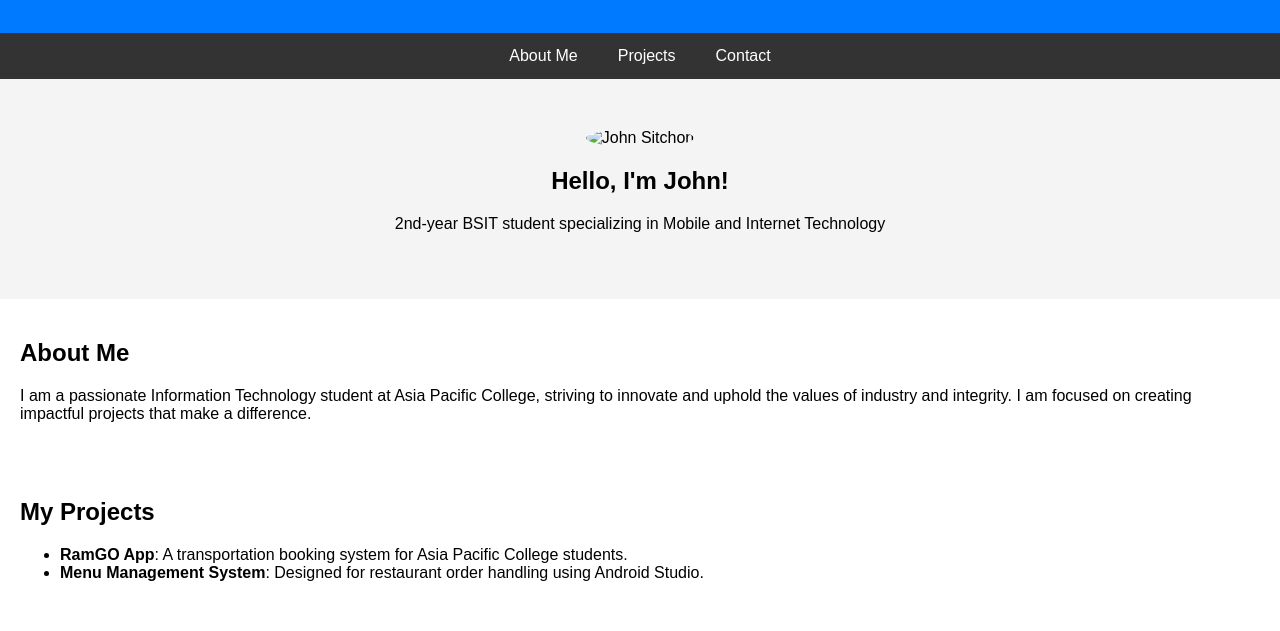
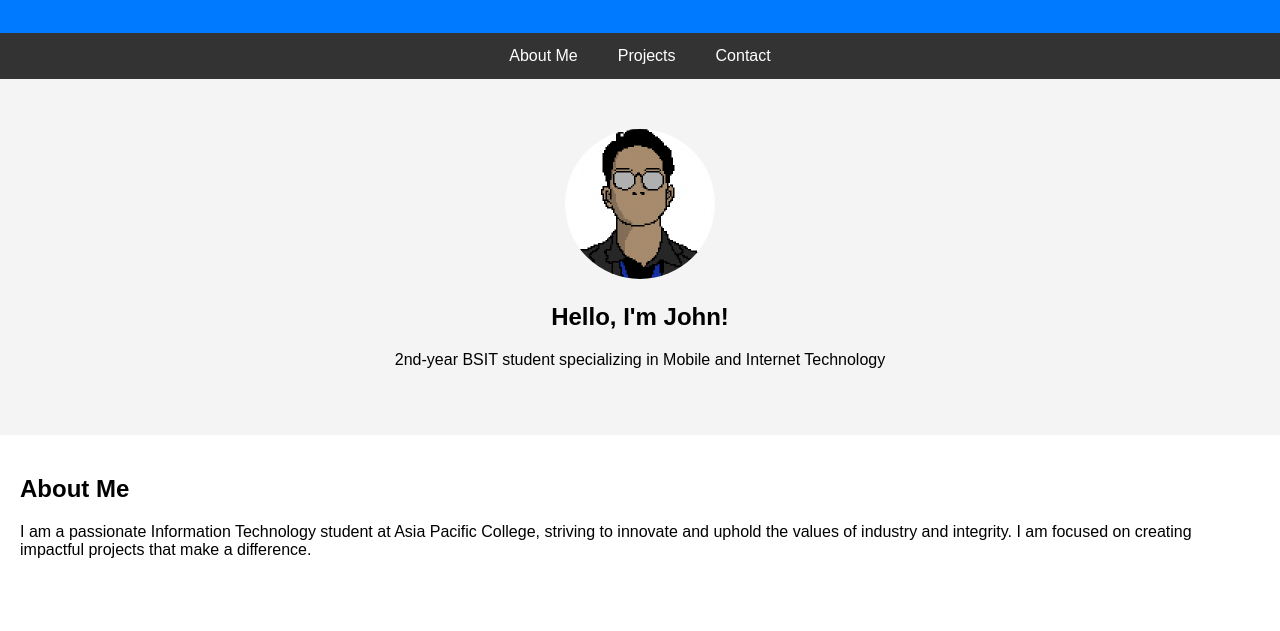
Before and after one commit to jmsitchon/Portfolio_V2, a plain HTML site: page sitchon.html in a window 1280 px wide. Shown: the part 121-752 px from the top of the page. Drawn offline with Linux system fonts and the light colour scheme.

Commit message:
Updated Jpg

```diff
--- a/sitchon.html
+++ b/sitchon.html
@@ -6,7 +6,7 @@
     <title>John Sitchon - Portfolio</title>
     <style>
         body {
-            font-family: Arial, sans-serif;
+            font-family: Korto Medium, sans-serif;
             margin: 0;
             padding: 0;
             box-sizing: border-box;
@@ -65,7 +65,7 @@
         <a href="#contact">Contact</a>
     </nav>
     <div class="hero">
-        <img src="profile.jpg" alt="John Sitchon">
+        <img src="sitchon.png" alt="John Sitchon">
         <h2>Hello, I'm John!</h2>
         <p>2nd-year BSIT student specializing in Mobile and Internet Technology</p>
     </div>
```
Also changed, not shown: sitchon.png (added).
